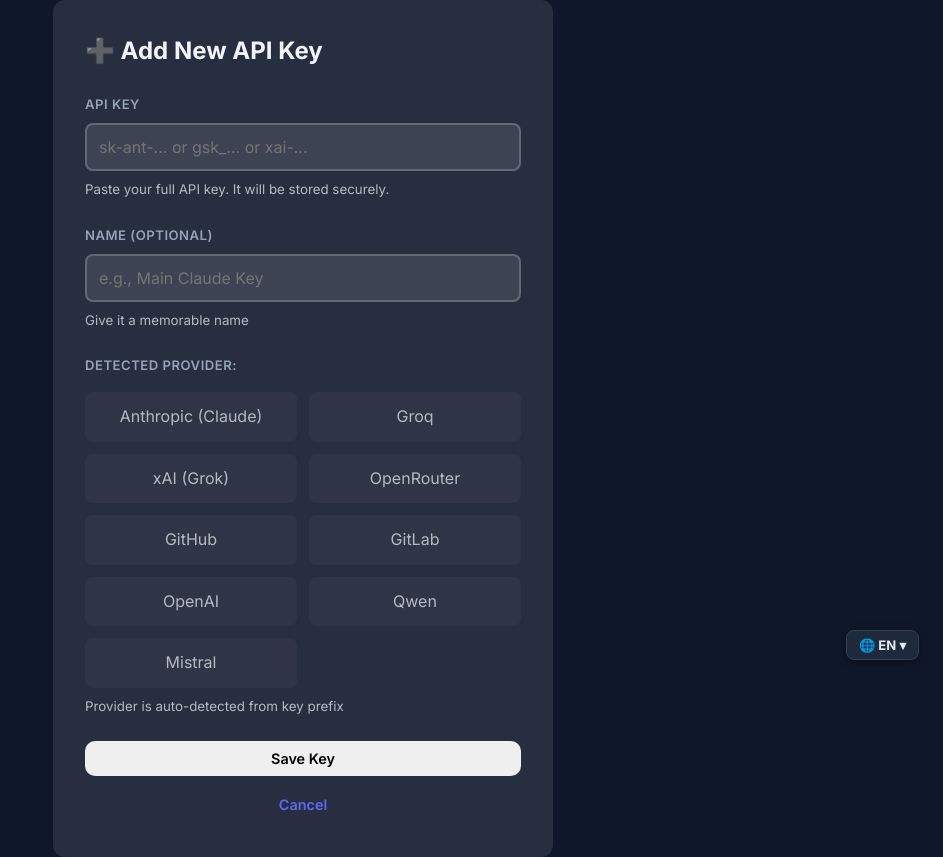
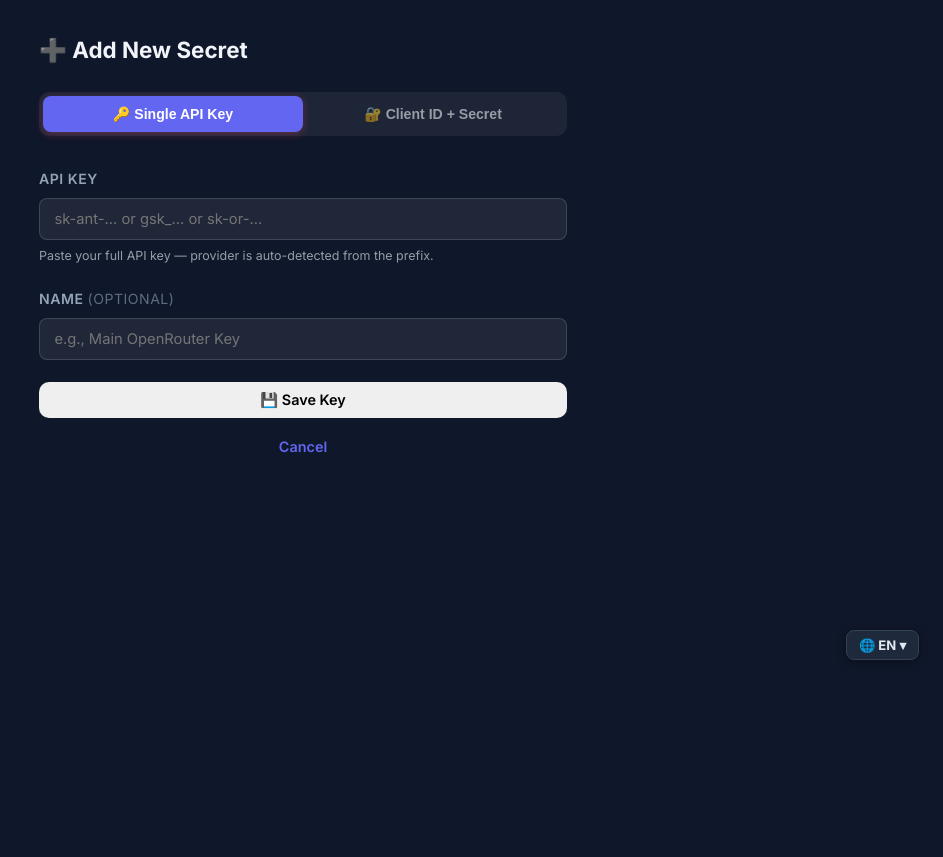
Before and after one commit to Liberty-Emporium/jays-keep-your-secrets, a Flask app: page /add in a window 1280 px wide. Shown: the part 60-917 px from the top of the page, without its empty margins (337-1280 px from the left). After the commit the page ends 720 px from the top, so only its background shows below. Run offline with Flask 2, Linux system fonts and the light colour scheme; the visitor is signed in with stand-in values (Sample User, id 1).

Commit message:
🔐 Add Client ID + Secret key pair support to KYS
- New PAIR_PROVIDERS: Stripe, PayPal, Twilio, Square, SendGrid, Mailgun,
  AWS, Google, Facebook/Meta, X/Twitter, Discord, Shopify, HubSpot, Zapier, Custom
- DB migration: adds key_type, client_id, client_secret, pair_provider columns
- /add: toggle between Single Key and Key Pair modes
- Key Pair form: click service icon → shows correct field labels per provider
- Dashboard: pair cards show Client ID (truncated) + masked secret
- /add route handles both form types cleanly

```diff
--- a/app.py
+++ b/app.py
@@ -266,6 +266,10 @@ def init_db():
         "ALTER TABLE api_keys ADD COLUMN app_names TEXT DEFAULT ''",
         "ALTER TABLE api_keys ADD COLUMN ai_model TEXT DEFAULT ''",
         "ALTER TABLE api_keys ADD COLUMN allowed_models TEXT DEFAULT ''",
+        "ALTER TABLE api_keys ADD COLUMN key_type TEXT DEFAULT 'single'",
+        "ALTER TABLE api_keys ADD COLUMN client_id TEXT DEFAULT ''",
+        "ALTER TABLE api_keys ADD COLUMN client_secret TEXT DEFAULT ''",
+        "ALTER TABLE api_keys ADD COLUMN pair_provider TEXT DEFAULT ''",
     ]
     for sql in migrations:
         try:
@@ -336,6 +340,25 @@ PROVIDERS = {
     'openai':    {'name': 'OpenAI',               'prefix': 'sk-'},
     'qwen':      {'name': 'Qwen',                 'prefix': 'sk-'},
     'mistral':   {'name': 'Mistral',              'prefix': 'sk-'},
+}
+
+# Services that use Client ID + Client Secret pairs
+PAIR_PROVIDERS = {
+    'stripe':    {'name': 'Stripe',           'icon': '💳', 'id_label': 'Publishable Key',  'secret_label': 'Secret Key'},
+    'paypal':    {'name': 'PayPal',           'icon': '🅿️',  'id_label': 'Client ID',        'secret_label': 'Client Secret'},
+    'twilio':    {'name': 'Twilio',           'icon': '📞', 'id_label': 'Account SID',      'secret_label': 'Auth Token'},
+    'square':    {'name': 'Square',           'icon': '⬛', 'id_label': 'Application ID',   'secret_label': 'Application Secret'},
+    'sendgrid':  {'name': 'SendGrid',         'icon': '📧', 'id_label': 'API Key Name',     'secret_label': 'API Key'},
+    'mailgun':   {'name': 'Mailgun',          'icon': '📬', 'id_label': 'Domain',           'secret_label': 'API Key'},
+    'aws':       {'name': 'AWS',              'icon': '☁️',  'id_label': 'Access Key ID',    'secret_label': 'Secret Access Key'},
+    'google':    {'name': 'Google / GCP',     'icon': '🔵', 'id_label': 'Client ID',        'secret_label': 'Client Secret'},
+    'facebook':  {'name': 'Facebook / Meta',  'icon': '👤', 'id_label': 'App ID',           'secret_label': 'App Secret'},
+    'twitter':   {'name': 'X / Twitter',      'icon': '🐦', 'id_label': 'API Key',          'secret_label': 'API Secret'},
+    'discord':   {'name': 'Discord',          'icon': '🎮', 'id_label': 'Client ID',        'secret_label': 'Client Secret'},
+    'shopify':   {'name': 'Shopify',          'icon': '🛍️',  'id_label': 'API Key',          'secret_label': 'API Secret Key'},
+    'hubspot':   {'name': 'HubSpot',          'icon': '🔶', 'id_label': 'Client ID',        'secret_label': 'Client Secret'},
+    'zapier':    {'name': 'Zapier',           'icon': '⚡', 'id_label': 'Client ID',        'secret_label': 'Client Secret'},
+    'custom':    {'name': 'Custom / Other',   'icon': '🔐', 'id_label': 'Client ID / Key',  'secret_label': 'Secret / Token'},
 }
 
 def get_provider(key):
@@ -539,38 +562,73 @@ def dashboard():
     user = c.fetchone()
     conn.close()
 
-    return render_template('index.html', keys=keys, providers=PROVIDERS, user=user)
+    return render_template('index.html', keys=keys, providers=PROVIDERS, pair_providers=PAIR_PROVIDERS, user=user)
 
 @app.route('/add', methods=['GET', 'POST'])
 @login_required
 @rate_limit
 def add_key():
     if request.method == 'POST':
-        key = request.form.get('key', '').strip()
-        name = request.form.get('name', '').strip()
-
-        if not key:
-            flash('API key is required', 'error')
-            return redirect(url_for('add_key'))
-
-        provider = get_provider(key)
-        key_hash = hash_key(key)
-        key_prefix = key[:12] + '...' if len(key) > 12 else key
-
-        try:
-            conn = get_db()
-            c = conn.cursor()
-            c.execute('INSERT INTO api_keys (user_id, provider, name, key_hash, key_prefix) VALUES (?, ?, ?, ?, ?)',
-                     (session.get('user_id'), provider, name or PROVIDERS.get(provider, {}).get('name', 'Unknown'), key_hash, key_prefix))
-            conn.commit()
-            conn.close()
-            flash('API key added!', 'success')
-        except sqlite3.IntegrityError:
-            flash('This key already exists', 'error')
-
-        return redirect(url_for('dashboard'))
-
-    return render_template('add.html', providers=PROVIDERS)
+        key_type = request.form.get('key_type', 'single')
+
+        if key_type == 'pair':
+            pair_provider = request.form.get('pair_provider', 'custom').strip()
+            client_id     = request.form.get('client_id', '').strip()
+            client_secret = request.form.get('client_secret', '').strip()
+            name          = request.form.get('name', '').strip()
+
+            if not client_id or not client_secret:
+                flash('Both Client ID and Secret are required', 'error')
+                return redirect(url_for('add_key'))
+
+            pinfo = PAIR_PROVIDERS.get(pair_provider, PAIR_PROVIDERS['custom'])
+            display_name = name or pinfo['name']
+            # Store a combined hash so uniqueness constraint still works
+            combined = f"{client_id}:{client_secret}"
+            key_hash   = hash_key(combined)
+            key_prefix = client_id[:16] + '...' if len(client_id) > 16 else client_id
+
+            try:
+                conn = get_db()
+                c = conn.cursor()
+                c.execute(
+                    'INSERT INTO api_keys (user_id, provider, name, key_hash, key_prefix, key_type, client_id, client_secret, pair_provider) VALUES (?, ?, ?, ?, ?, ?, ?, ?, ?)',
+                    (session.get('user_id'), pair_provider, display_name, key_hash, key_prefix,
+                     'pair', client_id, client_secret, pair_provider)
+                )
+                conn.commit()
+                conn.close()
+                flash(f'{pinfo["name"]} credentials saved!', 'success')
+            except sqlite3.IntegrityError:
+                flash('These credentials already exist', 'error')
+            return redirect(url_for('dashboard'))
+
+        else:
+            key  = request.form.get('key', '').strip()
+            name = request.form.get('name', '').strip()
+
+            if not key:
+                flash('API key is required', 'error')
+                return redirect(url_for('add_key'))
+
+            provider   = get_provider(key)
+            key_hash   = hash_key(key)
+            key_prefix = key[:12] + '...' if len(key) > 12 else key
+
+            try:
+                conn = get_db()
+                c = conn.cursor()
+                c.execute('INSERT INTO api_keys (user_id, provider, name, key_hash, key_prefix) VALUES (?, ?, ?, ?, ?)',
+                         (session.get('user_id'), provider, name or PROVIDERS.get(provider, {}).get('name', 'Unknown'), key_hash, key_prefix))
+                conn.commit()
+                conn.close()
+                flash('API key added!', 'success')
+            except sqlite3.IntegrityError:
+                flash('This key already exists', 'error')
+
+            return redirect(url_for('dashboard'))
+
+    return render_template('add.html', providers=PROVIDERS, pair_providers=PAIR_PROVIDERS)
 
 @app.route('/delete/<int:key_id>')
 @login_required
--- a/templates/add.html
+++ b/templates/add.html
@@ -1,86 +1,147 @@
 {% extends "base.html" %}
-
-{% block title %}Add API Key{% endblock %}
+{% block title %}Add Secret{% endblock %}
 
 {% block extra_css %}
-.form-card {
-    background: rgba(255,255,255,0.1);
-    border-radius: 12px;
-    padding: 2rem;
-    max-width: 500px;
-    margin: 0 auto;
-    backdrop-filter: blur(10px);
+:root { --brand2: #a78bfa; }
+.add-wrap { max-width: 560px; margin: 0 auto; padding: 2rem 1rem; }
+.add-wrap h2 { margin-bottom: 1.5rem; font-size: 1.4rem; }
+
+/* Mode toggle */
+.mode-toggle { display: flex; gap: 0; background: rgba(255,255,255,.06); border-radius: 10px; padding: 4px; margin-bottom: 2rem; }
+.mode-btn {
+  flex: 1; padding: 10px 0; border: none; background: transparent;
+  color: rgba(255,255,255,.55); font-size: .88rem; font-weight: 600;
+  border-radius: 8px; cursor: pointer; transition: all .2s;
 }
-.form-group { margin-bottom: 1.5rem; }
-.form-group label {
-    display: block;
-    margin-bottom: 0.5rem;
-    font-weight: 600;
+.mode-btn.active { background: var(--brand); color: #fff; box-shadow: 0 2px 8px rgba(233,69,96,.35); }
+
+/* Form */
+.form-group { margin-bottom: 1.4rem; }
+.form-group label { display: block; margin-bottom: .45rem; font-weight: 600; font-size: .88rem; }
+.form-group input, .form-group select {
+  width: 100%; padding: .7rem .9rem;
+  border-radius: 8px; border: 1.5px solid rgba(255,255,255,.14);
+  background: rgba(255,255,255,.07); color: #fff; font-size: .92rem;
+  outline: none; transition: border-color .2s;
 }
-.form-group input {
-    width: 100%;
-    padding: 0.75rem;
-    border-radius: 8px;
-    border: 2px solid rgba(255,255,255,0.2);
-    background: rgba(255,255,255,0.1);
-    color: white;
-    font-size: 1rem;
+.form-group input:focus, .form-group select:focus { border-color: var(--brand); }
+.form-group select option { background: #1a1a2e; color: #fff; }
+.form-group small { display: block; margin-top: .35rem; opacity: .6; font-size: .78rem; }
+
+/* Pair provider grid */
+.pair-grid { display: grid; grid-template-columns: repeat(auto-fill, minmax(130px,1fr)); gap: 8px; margin-bottom: 1.4rem; }
+.pair-opt {
+  background: rgba(255,255,255,.05); border: 1.5px solid rgba(255,255,255,.1);
+  border-radius: 9px; padding: 10px 8px; text-align: center; cursor: pointer;
+  transition: all .2s; font-size: .82rem; font-weight: 600;
 }
-.form-group input:focus {
-    outline: none;
-    border-color: #e94560;
-}
-.form-group small {
-    display: block;
-    margin-top: 0.5rem;
-    opacity: 0.7;
-}
-.provider-list {
-    display: grid;
-    grid-template-columns: repeat(2, 1fr);
-    gap: 0.75rem;
-    margin-top: 1rem;
-}
-.provider-option {
-    background: rgba(255,255,255,0.05);
-    padding: 0.75rem;
-    border-radius: 8px;
-    text-align: center;
-    opacity: 0.7;
-    transition: all 0.2s;
-}
-.provider-option:hover { opacity: 1; }
+.pair-opt:hover { border-color: var(--brand); background: rgba(233,69,96,.08); }
+.pair-opt.selected { border-color: var(--brand); background: rgba(233,69,96,.15); color: #fff; }
+.pair-opt .pair-icon { font-size: 1.4rem; display: block; margin-bottom: 4px; }
+
+.two-col { display: grid; grid-template-columns: 1fr 1fr; gap: 14px; }
+@media(max-width:480px){ .two-col { grid-template-columns: 1fr; } }
+
+.field-labels { display: grid; grid-template-columns: 1fr 1fr; gap: 14px; margin-bottom: -.8rem; }
+.field-label { font-weight: 600; font-size: .85rem; color: rgba(255,255,255,.8); }
+
+.btn-full { width: 100%; margin-top: .5rem; }
+.divider { border: none; border-top: 1px solid rgba(255,255,255,.1); margin: 1.5rem 0; }
 {% endblock %}
 
 {% block content %}
-<div class="form-card">
-    <h2 style="margin-bottom: 1.5rem;">➕ Add New API Key</h2>
+<div class="add-wrap">
+  <h2>➕ Add New Secret</h2>
 
-    <form method="POST">
+  <!-- Mode toggle -->
+  <div class="mode-toggle">
+    <button class="mode-btn active" id="btn-single" onclick="setMode('single')">🔑 Single API Key</button>
+    <button class="mode-btn" id="btn-pair" onclick="setMode('pair')">🔐 Client ID + Secret</button>
+  </div>
+
+  <!-- ── SINGLE KEY FORM ── -->
+  <form method="POST" id="form-single">
+    <input type="hidden" name="key_type" value="single">
+
     <div class="form-group">
       <label for="key">API Key</label>
-            <input type="text" id="key" name="key" placeholder="sk-ant-... or gsk_... or xai-..." required>
-            <small>Paste your full API key. It will be stored securely.</small>
+      <input type="text" id="key" name="key" placeholder="sk-ant-... or gsk_... or sk-or-..." autocomplete="off">
+      <small>Paste your full API key — provider is auto-detected from the prefix.</small>
     </div>
 
     <div class="form-group">
-            <label for="name">Name (optional)</label>
-            <input type="text" id="name" name="name" placeholder="e.g., Main Claude Key">
-            <small>Give it a memorable name</small>
+      <label for="name">Name <span style="font-weight:400;opacity:.6">(optional)</span></label>
+      <input type="text" id="name" name="name" placeholder="e.g., Main OpenRouter Key">
     </div>
 
+    <button type="submit" class="btn btn-full">💾 Save Key</button>
+    <a href="/" class="btn btn-secondary btn-full" style="margin-top:.5rem;text-align:center;display:block">Cancel</a>
+  </form>
+
+  <!-- ── KEY PAIR FORM ── -->
+  <form method="POST" id="form-pair" style="display:none">
+    <input type="hidden" name="key_type" value="pair">
+    <input type="hidden" name="pair_provider" id="selected-provider" value="stripe">
+
+    <!-- Provider picker -->
     <div class="form-group">
-            <label>Detected Provider:</label>
-            <div class="provider-list">
-                {% for key, info in providers.items() %}
-                <div class="provider-option">{{ info.name }}</div>
+      <label>Service</label>
+      <div class="pair-grid" id="pair-grid">
+        {% for key, info in pair_providers.items() %}
+        <div class="pair-opt {% if key == 'stripe' %}selected{% endif %}"
+             data-provider="{{ key }}"
+             data-id-label="{{ info.id_label }}"
+             data-secret-label="{{ info.secret_label }}"
+             onclick="selectProvider(this)">
+          <span class="pair-icon">{{ info.icon }}</span>
+          {{ info.name }}
+        </div>
         {% endfor %}
       </div>
-            <small style="margin-top: 0.5rem;">Provider is auto-detected from key prefix</small>
     </div>
 
-        <button type="submit" class="btn" style="width: 100%;">Save Key</button>
-        <a href="/" class="btn btn-secondary" style="width: 100%; margin-top: 0.5rem; text-align: center;">Cancel</a>
+    <hr class="divider">
+
+    <div class="form-group">
+      <label for="pair-name">Label <span style="font-weight:400;opacity:.6">(optional)</span></label>
+      <input type="text" id="pair-name" name="name" placeholder="e.g., Stripe Live Keys">
+    </div>
+
+    <div class="field-labels">
+      <span class="field-label" id="lbl-id">Publishable Key</span>
+      <span class="field-label" id="lbl-secret">Secret Key</span>
+    </div>
+    <div class="two-col" style="margin-top:.5rem">
+      <div class="form-group" style="margin-bottom:0">
+        <input type="text" name="client_id" id="inp-id" placeholder="pk_live_..." autocomplete="off">
+      </div>
+      <div class="form-group" style="margin-bottom:0">
+        <input type="password" name="client_secret" id="inp-secret" placeholder="sk_live_..." autocomplete="off">
+        <small style="grid-column:1/-1">Secret is stored encrypted — you won't see it again in full.</small>
+      </div>
+    </div>
+
+    <button type="submit" class="btn btn-full" style="margin-top:1.4rem">💾 Save Credentials</button>
+    <a href="/" class="btn btn-secondary btn-full" style="margin-top:.5rem;text-align:center;display:block">Cancel</a>
   </form>
 </div>
+
+<script>
+function setMode(mode) {
+  document.getElementById('form-single').style.display = mode === 'single' ? '' : 'none';
+  document.getElementById('form-pair').style.display   = mode === 'pair'   ? '' : 'none';
+  document.getElementById('btn-single').classList.toggle('active', mode === 'single');
+  document.getElementById('btn-pair').classList.toggle('active', mode === 'pair');
+}
+
+function selectProvider(el) {
+  document.querySelectorAll('.pair-opt').forEach(e => e.classList.remove('selected'));
+  el.classList.add('selected');
+  document.getElementById('selected-provider').value = el.dataset.provider;
+  document.getElementById('lbl-id').textContent    = el.dataset.idLabel;
+  document.getElementById('lbl-secret').textContent = el.dataset.secretLabel;
+  document.getElementById('inp-id').placeholder    = el.dataset.idLabel + '...';
+  document.getElementById('inp-secret').placeholder = el.dataset.secretLabel + '...';
+}
+</script>
 {% endblock %}
```
Also changed, not shown: templates/index.html (+16 -2 lines). Lines whose indentation alone changed are shown as unchanged.
